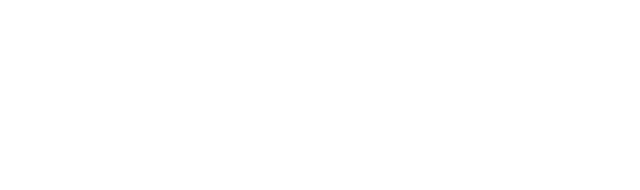
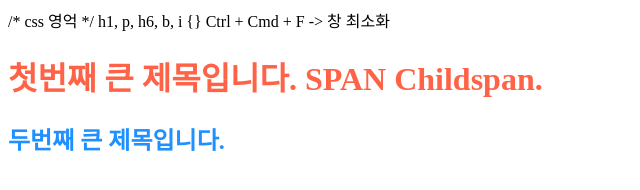
Before and after one commit to dudwl501-hub/deeapdive_6, a plain HTML site: page 0915.html in a window 1280 px wide. Shown: the whole page, without its empty margins (0-640 px from the left). Drawn offline with Linux system fonts and the light colour scheme.

```diff
--- a/0915.html
+++ b/0915.html
@@ -9,12 +9,20 @@
         h1 {
             color: tomato;
         }
+
         h2 {
             color :dodgerblue;
         }
         </style>
+            /* css 영억 */
+            h1, p, h6, b, i {}
+
 </head>
+
 <body>
+    Ctrl + Cmd + F -> 창 최소화
+    <h1>첫번째 큰 제목입니다. <span>SPAN Child</span>span.</h1>
+    <h2>두번째 큰 제목입니다.</h2>
 
 </body>
 </html>
```
Also changed, not shown: index.html (+1 -1 lines).
